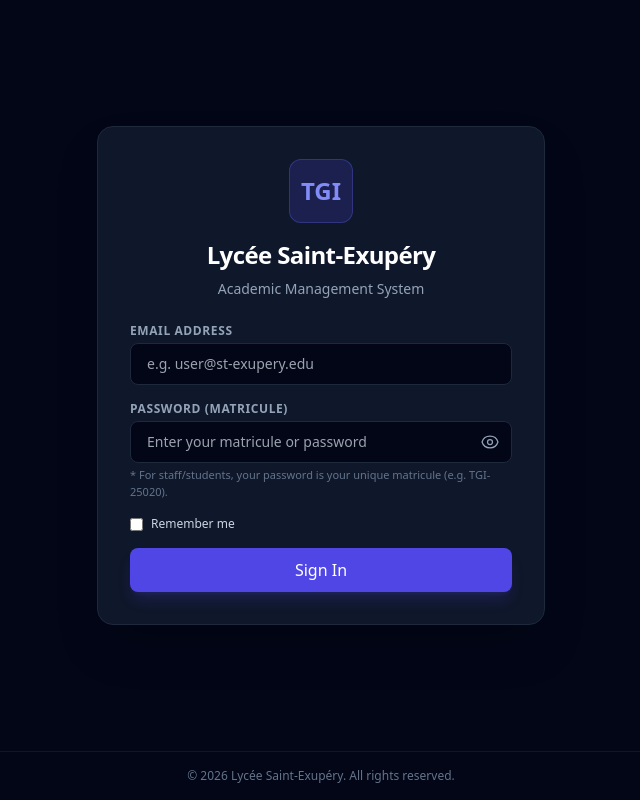
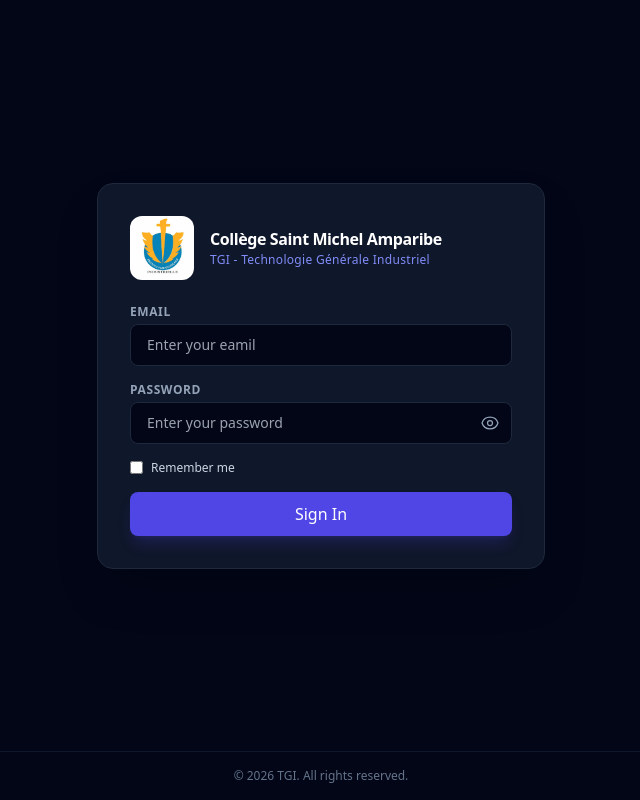
Before and after one commit to hari-soa/tgi-admin-frontend, a React (Vite) app: page / in a window 1280 px wide. Shown: the whole page, without its empty margins (319-959 px from the left). Built offline with nearby package versions, Linux system fonts and the light colour scheme; no server answers.

Commit message:
refactor(frontend): split Login page and styles into dedicated modules with Tailwind CSS

```diff
--- a/src/components/auth/Login.jsx
+++ b/src/components/auth/Login.jsx
@@ -1,7 +1,31 @@
 import React, { useState } from "react";
 import { loginUser, getCurrentUserProfile } from "../../services/authService";
+import logoImage from "../../assets/logo-tgi.jpg";
+import {
+  CONTAINER_WRAPPER,
+  CONTENT_WRAPPER,
+  CARD_BOX,
+  HEADER_CONTAINER,
+  LOGO_IMAGE,
+  TITLE_TEXT,
+  SUBTITLE_TEXT,
+  ERROR_BOX,
+  FORM_CONTAINER,
+  LABEL_TEXT,
+  INPUT_FIELD,
+  PASSWORD_INPUT_FIELD,
+  PASSWORD_TOGGLE_BTN,
+  ICON_SIZE,
+  PASSWORD_HELP_TEXT,
+  OPTIONS_CONTAINER,
+  REMEMBER_ME_LABEL,
+  CHECKBOX_INPUT,
+  CHECKBOX_TEXT,
+  SUBMIT_BUTTON,
+  FOOTER_CONTAINER,
+} from "../../styles/LoginStyles";
 
-const Login = ({ setCurrentUser, showToast }) => {
+export const Login = ({ setCurrentUser, showToast }) => {
   const [email, setEmail] = useState("");
   const [password, setPassword] = useState("");
   const [showPassword, setShowPassword] = useState(false);
@@ -12,12 +36,9 @@ const Login = ({ setCurrentUser, showToast }) => {
     e.preventDefault();
     setError("");
 
-    const adminEmailEnv =
-      import.meta.env.VITE_ADMIN_EMAIL || "superadmin@tgi.edu";
-    const adminPasswordEnv =
-      import.meta.env.VITE_ADMIN_PASSWORD || "superadmin2026";
+    const adminEmailEnv = import.meta.env.VITE_ADMIN_EMAIL;
+    const adminPasswordEnv = import.meta.env.VITE_ADMIN_PASSWORD;
 
-    // 1. Gérer le Super Admin en local (contourne l'API si c'est les identifiants env)
     if (email === adminEmailEnv && password === adminPasswordEnv) {
       const superAdminUser = {
         id: 0,
@@ -38,7 +59,6 @@ const Login = ({ setCurrentUser, showToast }) => {
     }
 
     try {
-      // 2. Pour les autres utilisateurs, appel de l'API backend
       await loginUser(email, password);
       const userProfile = await getCurrentUserProfile();
 
@@ -61,64 +81,53 @@ const Login = ({ setCurrentUser, showToast }) => {
   };
 
   return (
-    <div className="min-h-screen bg-slate-950 flex flex-col justify-between text-slate-100 font-sans">
-      <div className="flex-1 flex items-center justify-center p-4">
-        <div className="max-w-md w-full bg-slate-900 border border-slate-800 rounded-2xl shadow-2xl p-8 space-y-6">
-          {/* School Header & Logo */}
-          <div className="text-center space-y-2">
-            <div className="inline-flex items-center justify-center w-16 h-16 rounded-xl bg-indigo-600/20 border border-indigo-500/30 text-indigo-400 text-2xl font-bold mb-2">
-              TGI
+    <div className={CONTAINER_WRAPPER}>
+      <div className={CONTENT_WRAPPER}>
+        <div className={CARD_BOX}>
+          <div className={HEADER_CONTAINER}>
+            <img src={logoImage} alt="Logo" className={LOGO_IMAGE} />
+            <div className="text-left">
+              <h1 className={TITLE_TEXT}>Collège Saint Michel Amparibe</h1>
+              <p className={SUBTITLE_TEXT}>
+                TGI - Technologie Générale Industriel
+              </p>
             </div>
-            <h1 className="text-2xl font-bold tracking-tight text-white">
-              Lycée Saint-Exupéry
-            </h1>
-            <p className="text-sm text-slate-400">Academic Management System</p>
           </div>
+          {error && <div className={ERROR_BOX}>{error}</div>}
 
-          {error && (
-            <div className="bg-rose-500/10 border border-rose-500/20 text-rose-400 text-sm p-3 rounded-lg text-center">
-              {error}
-            </div>
-          )}
-
-          {/* Login Form */}
-          <form onSubmit={handleLoginSubmit} className="space-y-4">
+          <form onSubmit={handleLoginSubmit} className={FORM_CONTAINER}>
             <div>
-              <label className="block text-xs font-semibold uppercase tracking-wider text-slate-400 mb-1">
-                Email Address
-              </label>
+              <label className={LABEL_TEXT}>Email</label>
               <input
                 type="email"
                 required
                 value={email}
                 onChange={(e) => setEmail(e.target.value)}
-                placeholder="e.g. user@st-exupery.edu"
-                className="w-full bg-slate-950 border border-slate-800 rounded-lg px-4 py-2.5 text-sm text-slate-100 focus:outline-none focus:border-indigo-500 transition-colors"
+                placeholder="Enter your eamil"
+                className={INPUT_FIELD}
               />
             </div>
 
             <div>
-              <label className="block text-xs font-semibold uppercase tracking-wider text-slate-400 mb-1">
-                Password (Matricule)
-              </label>
+              <label className={LABEL_TEXT}>Password</label>
               <div className="relative">
                 <input
                   type={showPassword ? "text" : "password"}
                   required
                   value={password}
                   onChange={(e) => setPassword(e.target.value)}
-                  placeholder="Enter your matricule or password"
-                  className="w-full bg-slate-950 border border-slate-800 rounded-lg pl-4 pr-10 py-2.5 text-sm text-slate-100 focus:outline-none focus:border-indigo-500 transition-colors"
+                  placeholder="Enter your password"
+                  className={PASSWORD_INPUT_FIELD}
                 />
                 <button
                   type="button"
                   onClick={() => setShowPassword(!showPassword)}
-                  className="absolute right-3 top-1/2 -translate-y-1/2 text-slate-400 hover:text-slate-200 transition-colors focus:outline-none"
+                  className={PASSWORD_TOGGLE_BTN}
                   title={showPassword ? "Hide password" : "Show password"}
                 >
                   {showPassword ? (
                     <svg
-                      className="w-5 h-5"
+                      className={ICON_SIZE}
                       fill="none"
                       viewBox="0 0 24 24"
                       stroke="currentColor"
@@ -132,7 +141,7 @@ const Login = ({ setCurrentUser, showToast }) => {
                     </svg>
                   ) : (
                     <svg
-                      className="w-5 h-5"
+                      className={ICON_SIZE}
                       fill="none"
                       viewBox="0 0 24 24"
                       stroke="currentColor"
@@ -153,36 +162,29 @@ const Login = ({ setCurrentUser, showToast }) => {
                   )}
                 </button>
               </div>
-              <p className="text-[11px] text-slate-500 mt-1">
-                * For staff/students, your password is your unique matricule
-                (e.g. TGI-25020).
-              </p>
             </div>
 
-            <div className="flex items-center justify-between text-sm">
-              <label className="flex items-center space-x-2 cursor-pointer text-slate-300">
+            <div className={OPTIONS_CONTAINER}>
+              <label className={REMEMBER_ME_LABEL}>
                 <input
                   type="checkbox"
                   checked={rememberMe}
                   onChange={(e) => setRememberMe(e.target.checked)}
-                  className="rounded border-slate-800 bg-slate-950 text-indigo-600 focus:ring-0"
+                  className={CHECKBOX_INPUT}
                 />
-                <span className="text-xs">Remember me</span>
+                <span className={CHECKBOX_TEXT}>Remember me</span>
               </label>
             </div>
 
-            <button
-              type="submit"
-              className="w-full bg-indigo-600 hover:bg-indigo-500 text-white font-medium py-2.5 rounded-lg transition-colors shadow-lg shadow-indigo-600/20"
-            >
+            <button type="submit" className={SUBMIT_BUTTON}>
               Sign In
             </button>
           </form>
         </div>
       </div>
 
-      <footer className="py-4 text-center text-xs text-slate-500 border-t border-slate-900">
-        © 2026 Lycée Saint-Exupéry. All rights reserved.
+      <footer className={FOOTER_CONTAINER}>
+        © 2026 TGI. All rights reserved.
       </footer>
     </div>
   );
--- a/src/services/api.js
+++ b/src/services/api.js
@@ -1,4 +1,4 @@
-const API_URL = import.meta.env.VITE_API_URL || "http://localhost:3000/api";
+const API_URL = import.meta.env.VITE_API_URL;
 
 export const getAuthToken = () => {
   return localStorage.getItem("token");
--- /dev/null
+++ b/src/styles/LoginStyles.js
@@ -0,0 +1,35 @@
+export const CONTAINER_WRAPPER =
+  "min-h-screen bg-slate-950 flex flex-col justify-between text-slate-100 font-sans";
+export const CONTENT_WRAPPER = "flex-1 flex items-center justify-center p-4";
+export const CARD_BOX =
+  "max-w-md w-full bg-slate-900 border border-slate-800 rounded-2xl shadow-2xl p-8 space-y-6";
+export const HEADER_CONTAINER =
+  "flex items-center space-x-4 mb-2 w-full text-left";
+export const LOGO_IMAGE = "w-16 h-16 object-cover rounded-xl flex-shrink-0";
+export const TITLE_TEXT =
+  "text-base font-bold tracking-tight text-white leading-snug";
+export const SUBTITLE_TEXT =
+  "text-xs text-indigo-400 font-medium tracking-wide mt-0.5";
+export const ERROR_BOX =
+  "bg-rose-500/10 border border-rose-500/20 text-rose-400 text-sm p-3 rounded-lg text-center";
+export const FORM_CONTAINER = "space-y-4";
+export const LABEL_TEXT =
+  "block text-xs font-semibold uppercase tracking-wider text-slate-400 mb-1";
+export const INPUT_FIELD =
+  "w-full bg-slate-950 border border-slate-800 rounded-lg px-4 py-2.5 text-sm text-slate-100 focus:outline-none focus:border-indigo-500 transition-colors";
+export const PASSWORD_INPUT_FIELD =
+  "w-full bg-slate-950 border border-slate-800 rounded-lg pl-4 pr-10 py-2.5 text-sm text-slate-100 focus:outline-none focus:border-indigo-500 transition-colors";
+export const PASSWORD_TOGGLE_BTN =
+  "absolute right-3 top-1/2 -translate-y-1/2 text-slate-400 hover:text-slate-200 transition-colors focus:outline-none";
+export const ICON_SIZE = "w-5 h-5";
+export const PASSWORD_HELP_TEXT = "text-[11px] text-slate-500 mt-1";
+export const OPTIONS_CONTAINER = "flex items-center justify-between text-sm";
+export const REMEMBER_ME_LABEL =
+  "flex items-center space-x-2 cursor-pointer text-slate-300";
+export const CHECKBOX_INPUT =
+  "rounded border-slate-800 bg-slate-950 text-indigo-600 focus:ring-0";
+export const CHECKBOX_TEXT = "text-xs";
+export const SUBMIT_BUTTON =
+  "w-full bg-indigo-600 hover:bg-indigo-500 text-white font-medium py-2.5 rounded-lg transition-colors shadow-lg shadow-indigo-600/20";
+export const FOOTER_CONTAINER =
+  "py-4 text-center text-xs text-slate-500 border-t border-slate-900";
```
Also changed, not shown: src/assets/logo-tgi.jpg (added).
